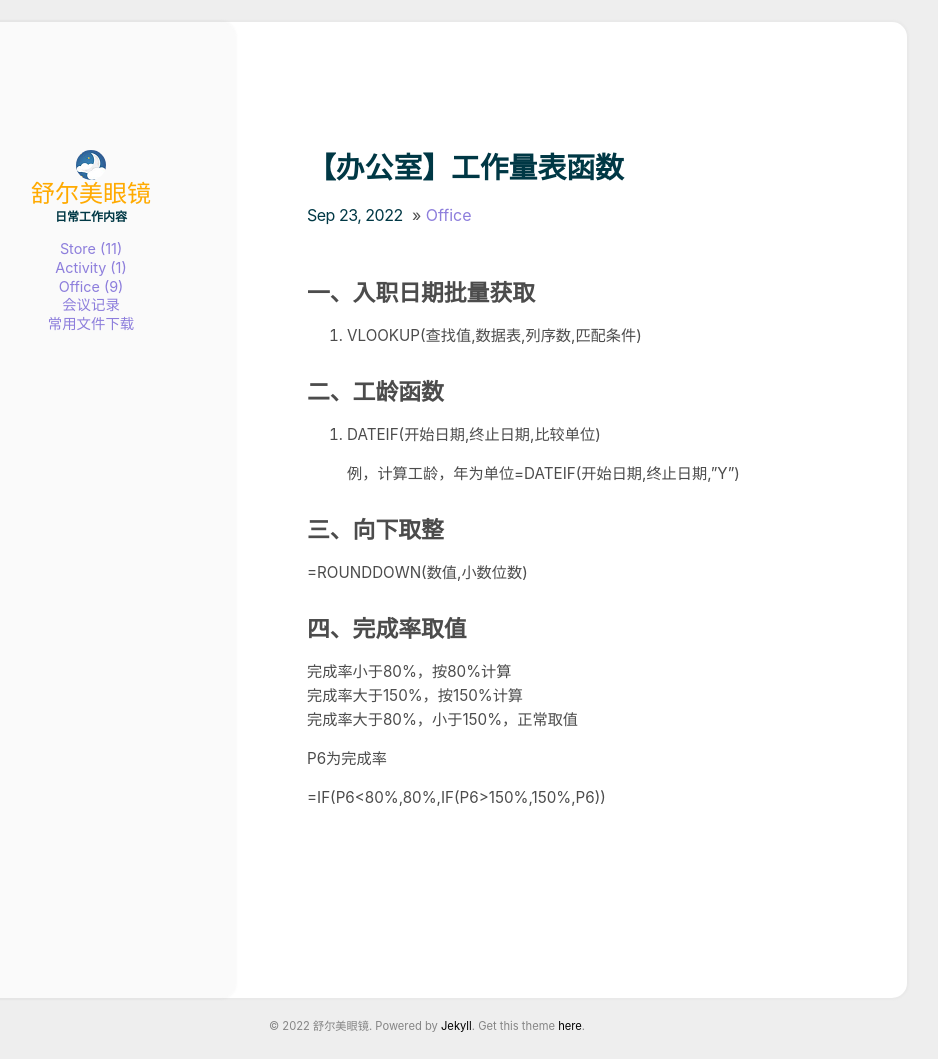
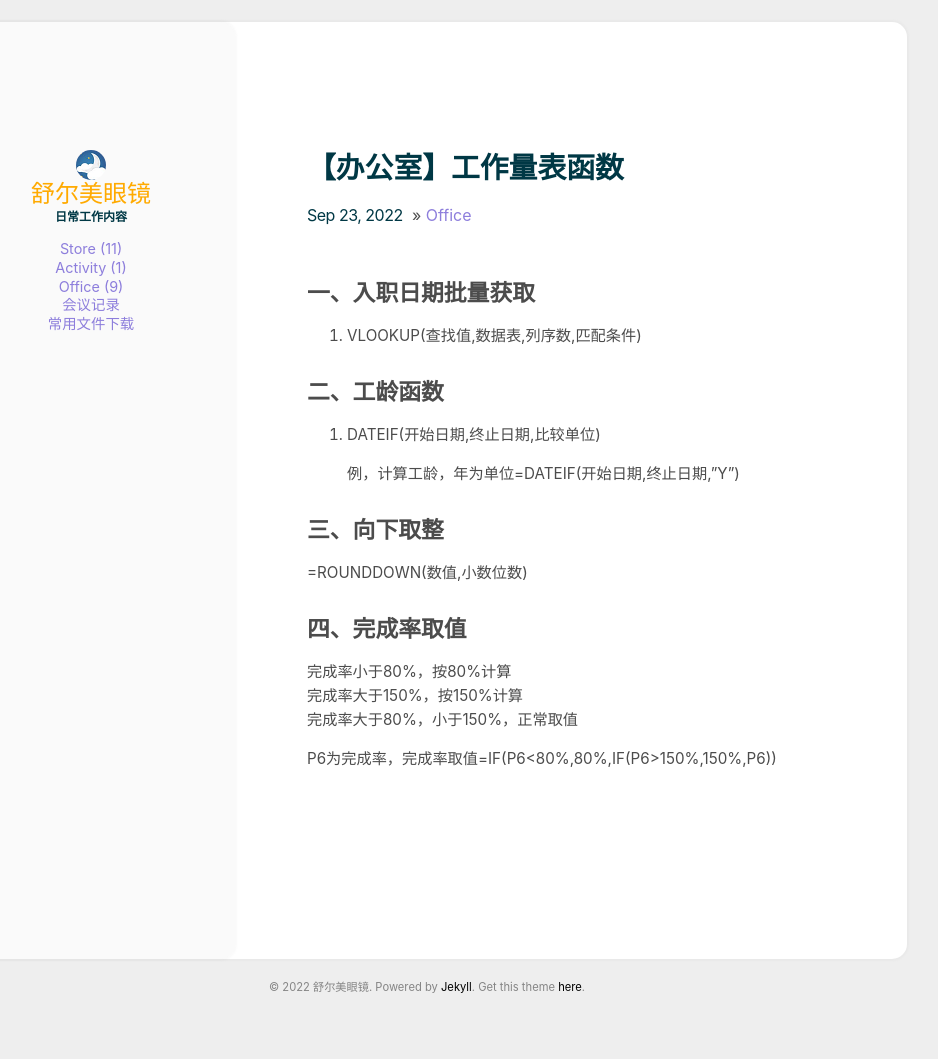
Before and after one commit to cuihuanhuan/cuihuanhuan.github.io, a Jekyll site: the page built from _posts/2022-09-23-【办公室】工作量表函数.md, in a window 1280 px wide. Shown: the whole page, without its empty margins (213-1151 px from the left). Built offline with Jekyll 4.4.1, drawn with Linux system fonts in a browser that asks for light colours; after the commit the page ends 1020 px from its top, so only the background shows below that.

Commit message:
Update 2022-09-23-【办公室】工作量表函数.md

```diff
--- a/_posts/2022-09-23-【办公室】工作量表函数.md
+++ b/_posts/2022-09-23-【办公室】工作量表函数.md
@@ -26,6 +26,4 @@ category: Office
 完成率大于150%，按150%计算
 完成率大于80%，小于150%，正常取值
 
-P6为完成率
-
-=IF(P6<80%,80%,IF(P6>150%,150%,P6))
+P6为完成率，完成率取值=IF(P6<80%,80%,IF(P6>150%,150%,P6))
```
